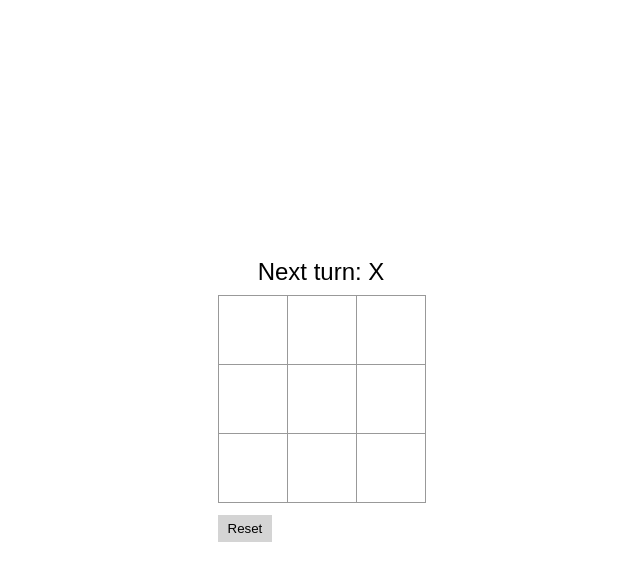
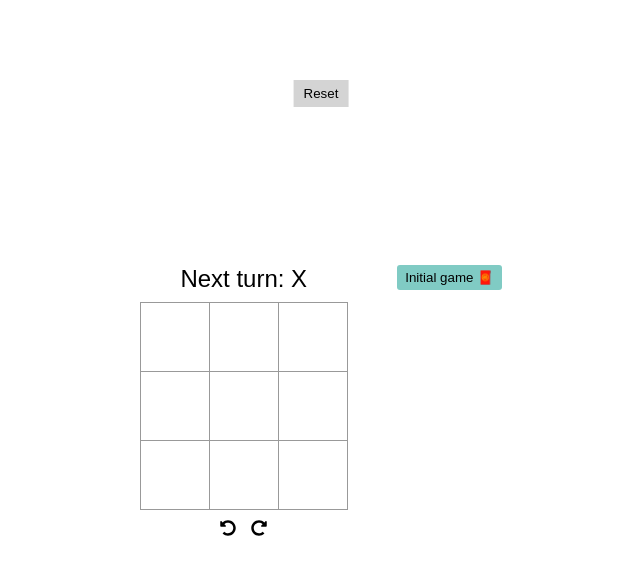
Before and after one commit to tulna07/reactjs-tic-tac-toe, a React (Vite) app: page / in a window 1280 px wide. Shown: the top 580 px of the page, without its empty margins (319-959 px from the left). Built offline with nearby package versions, Linux system fonts and the light colour scheme.

Commit message:
feat: control game history

```diff
--- a/src/App.jsx
+++ b/src/App.jsx
@@ -1,15 +1,15 @@
 import { useState } from "react";
 
 // Components
-import Board from "./components/Board";
+import Game from "./components/Game";
 
 function App() {
   const [version, setVersion] = useState(0);
 
   return (
     <>
-      <Board key={version} size={3} />
-      <button className="btn-reset" onClick={() => setVersion(version + 1)}>
+      <Game key={version} />
+      <button className="reset" onClick={() => setVersion(version + 1)}>
         Reset
       </button>
     </>
--- a/src/components/Board/index.jsx
+++ b/src/components/Board/index.jsx
@@ -6,10 +6,7 @@ import Square from "../Square";
 // Styles
 import styles from "./styles.module.css";
 
-const Board = ({ size }) => {
-  const [xIsNext, setXIsNext] = useState(true);
-  const [squares, setSquares] = useState(Array(size ** 2).fill(null));
-
+const Board = ({ size, xIsNext, squares, onPlay }) => {
   let status = `Next turn: ${xIsNext ? "X" : "O"}`;
 
   const isDraw = checkDraw(squares);
@@ -29,8 +26,7 @@ const Board = ({ size }) => {
 
     const newSquares = [...squares];
     newSquares[itemId] = xIsNext ? "X" : "O";
-    setSquares(newSquares);
-    setXIsNext(!xIsNext);
+    onPlay(newSquares);
   };
 
   const renderBoard = () => {
--- /dev/null
+++ b/src/components/Game/index.jsx
@@ -0,0 +1,83 @@
+import { useState } from "react";
+
+// Components
+import Board from "../Board";
+import { FaUndoAlt, FaRedoAlt } from "react-icons/fa";
+
+// Styles
+import styles from "./styles.module.css";
+
+const SIZE = 3;
+
+function Game() {
+  const [history, setHistory] = useState([Array(SIZE ** 2).fill(null)]);
+  const [currentStep, setCurrentStep] = useState(0);
+  const xIsNext = currentStep % 2 === 0;
+  const currentSquares = history[currentStep];
+
+  function handlePlay(newSquares) {
+    const newHistory = [...history.slice(0, currentStep + 1), newSquares];
+    setHistory(newHistory);
+    setCurrentStep(newHistory.length - 1);
+  }
+
+  function jumpTo(nextStep) {
+    if (nextStep > history.length - 1) {
+      nextStep = history.length - 1;
+    }
+
+    if (nextStep < 0) {
+      nextStep = 0;
+    }
+
+    setCurrentStep(nextStep);
+  }
+
+  const steps = history.map((_, step) => {
+    let desc = "Go to step #" + step;
+    if (step === 0) {
+      desc = "Initial game 🧧";
+    }
+
+    return (
+      <li>
+        <button
+          className={`${styles.step} ${
+            currentStep === step ? styles.current : null
+          }`}
+          onClick={() => jumpTo(step)}
+        >
+          {desc}
+        </button>
+      </li>
+    );
+  });
+
+  return (
+    <div className={styles.game}>
+      <div className={styles.board}>
+        <Board
+          size={SIZE}
+          xIsNext={xIsNext}
+          squares={currentSquares}
+          onPlay={handlePlay}
+        />
+        <div className={styles.controls}>
+          <FaUndoAlt
+            className={styles.control}
+            onClick={() => jumpTo(currentStep - 1)}
+          />
+          <FaRedoAlt
+            className={styles.control}
+            onClick={() => jumpTo(currentStep + 1)}
+          />
+        </div>
+      </div>
+      <div className={styles.history}>
+        <ol className={styles.steps}>{steps}</ol>
+      </div>
+    </div>
+  );
+}
+
+export default Game;
--- /dev/null
+++ b/src/components/Game/styles.module.css
@@ -0,0 +1,40 @@
+.game {
+  display: flex;
+  align-items: flex-start;
+  gap: 50px;
+}
+
+.steps {
+  list-style: none;
+  display: flex;
+  flex-direction: column;
+  gap: 5px;
+}
+
+.step {
+  border: none;
+  outline: none;
+  padding: 5px 8px;
+  border-radius: 3px;
+  cursor: pointer;
+}
+
+.step:hover {
+  background-color: rgba(0, 0, 0, 0.1);
+}
+
+.step.current,
+.step.current:hover {
+  background-color: #80cbc4;
+}
+
+.controls {
+  margin-top: 10px;
+  display: flex;
+  justify-content: center;
+  gap: 15px;
+}
+
+.control {
+  cursor: pointer;
+}
--- a/src/global.css
+++ b/src/global.css
@@ -42,11 +42,15 @@ code {
   font-size: 1.2em;
 }
 
-.btn-reset {
+.reset {
   border: 0;
   outline: 0;
   background-color: rgba(128, 128, 128, 0.338);
   padding: 6px 10px;
-  margin-top: 12px;
   cursor: pointer;
+
+  position: absolute;
+  top: 80px;
+  left: 50%;
+  transform: translateX(-50%);
 }
```
